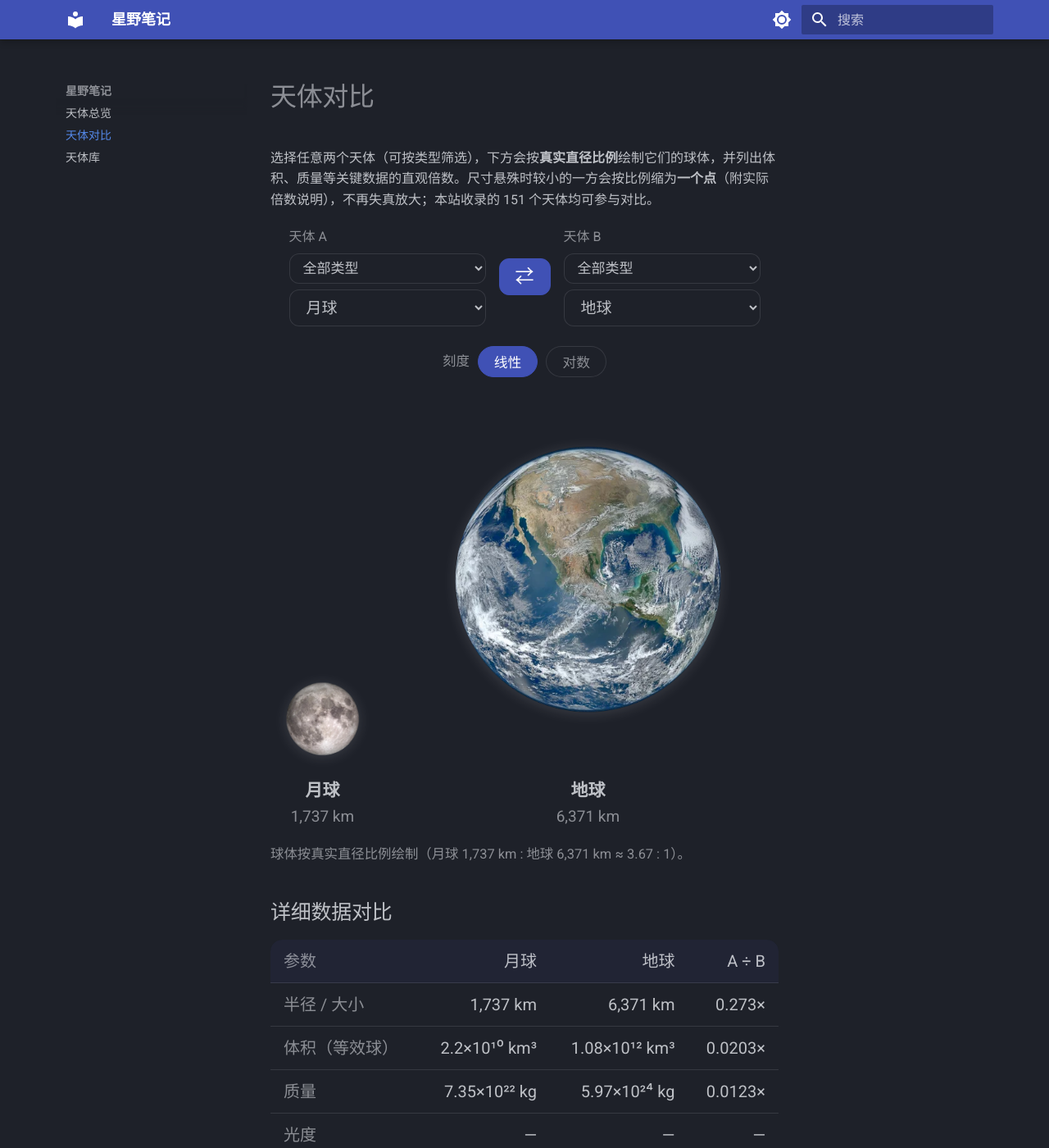
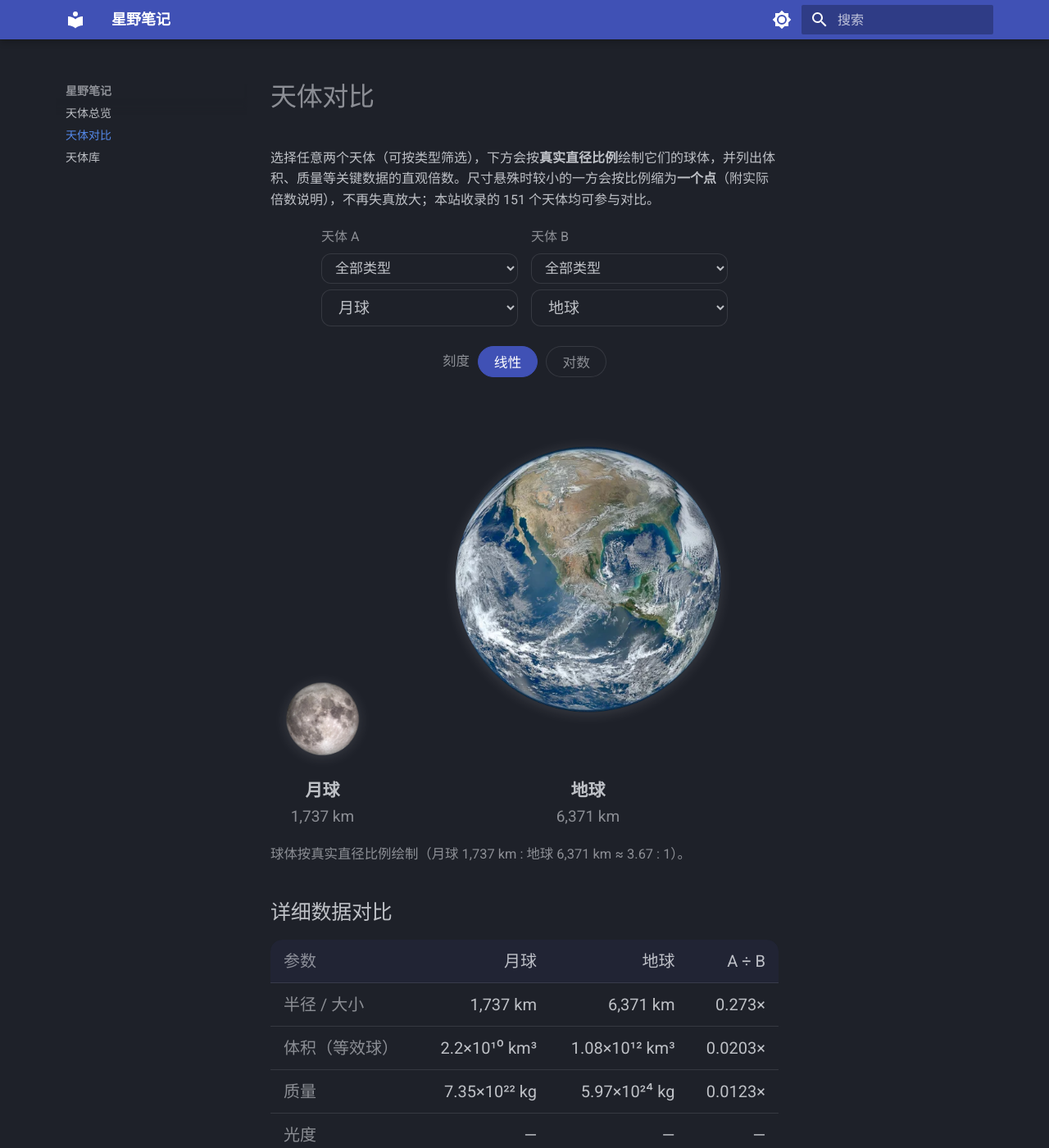
Before and after one commit to yufengwolf/astro-blog, an MkDocs documentation site: the page built from docs/compare.md, in a window 1280 px wide and 1400 px high. Shown: the whole window at 82% size. Built offline with MkDocs 1.6.1 and Material for MkDocs 9.7.7, drawn with Linux system fonts in a browser that asks for light colours.

Commit message:
对比页：移动端内容满宽 + 移除 A/B 交换箭头
- 移动端（<600px）.md-grid 由 90% 改为 100% 满宽：手机屏本就不大，90% 留白浪费，
  平板及以上（≥600）恢复 min(90%,110rem) 上限
- 移除对比页中间「⇄」交换箭头：gen_pages 删 sizecmp-swap 按钮 HTML、compare.js 删
  swapBtn 引用与 click 事件；删 .sizecmp-swap 全部 CSS（主块/桌面档/hover），A/B 直接并排
- CDP 真视口验证：手机 375 网格 100% 满宽、bar 仅 2 个 pick 无 swap；桌面 1280 网格 90% 上限、
  bar 仍 2 pick 无 swap；贴图宽高比保持真实比例不变形

```diff
--- a/docs/compare.md
+++ b/docs/compare.md
@@ -12,7 +12,6 @@
     <select id="sizecmp-cat-a" class="sizecmp-select sizecmp-cat" aria-label="筛选天体 A 的类型"></select>
     <select id="sizecmp-a" class="sizecmp-select" aria-label="选择天体 A"></select>
   </div>
-  <button type="button" id="sizecmp-swap" class="sizecmp-swap" title="交换 A / B" aria-label="交换 A 和 B">⇄</button>
   <div class="sizecmp-pick">
     <span class="sizecmp-label">天体 B</span>
     <select id="sizecmp-cat-b" class="sizecmp-select sizecmp-cat" aria-label="筛选天体 B 的类型"></select>
--- a/docs/js/compare.js
+++ b/docs/js/compare.js
@@ -21,7 +21,6 @@
   var selB = document.getElementById("sizecmp-b");
   var catSelA = document.getElementById("sizecmp-cat-a");
   var catSelB = document.getElementById("sizecmp-cat-b");
-  var swapBtn = document.getElementById("sizecmp-swap");
   var ratiosEl = document.getElementById("sizecmp-ratios");
   var detailEl = document.getElementById("sizecmp-detail");
   var noteEl = document.getElementById("sizecmp-viz-note");
@@ -442,12 +441,6 @@
   selB.addEventListener("change", render);
   catSelA.addEventListener("change", function () { fillSelects(selA.value, selB.value); render(); });
   catSelB.addEventListener("change", function () { fillSelects(selA.value, selB.value); render(); });
-  swapBtn.addEventListener("click", function () {
-    // 分类随天体一起交换，保证两侧 option 必然存在
-    var t = catSelA.value; catSelA.value = catSelB.value; catSelB.value = t;
-    fillSelects(selB.value, selA.value);
-    render();
-  });
   if (toggleEl) {
     toggleEl.querySelectorAll("button").forEach(function (btn) {
       btn.addEventListener("click", function () {
--- a/docs/stylesheets/site.css
+++ b/docs/stylesheets/site.css
@@ -15,7 +15,8 @@
  * 全局
  * ============================================================ */
 .md-grid {
-  max-width: min(90%, 110rem);
+  /* 移动端（<600px）满宽：手机屏本就不大，90% 留白纯属浪费；平板及以上在 ≥600 媒体查询里恢复 90% 上限 */
+  max-width: 100%;
 }
 /* hero / 底部说明区文字限宽，避免拉太宽难读 */
 .astro-hero > * {
@@ -542,10 +543,10 @@
 /* ============================================================
  * 天体对比页 compare.md（基线：移动）
  * ============================================================ */
-/* 选择器：移动端也与桌面一致，A / 交换 / B 横排（不纵向堆叠）；两端均衡分配、不无限拉伸 */
+/* 选择器：移动端也与桌面一致，A / B 横排（不纵向堆叠）；两端均衡分配、不无限拉伸 */
 .sizecmp-bar {
   display: flex;
-  flex-direction: row;          /* 始终横排：A 左 ⇄ B 右，与桌面端布局一致 */
+  flex-direction: row;          /* 始终横排：A 左 B 右，与桌面端布局一致 */
   flex-wrap: wrap;
   align-items: flex-end;
   justify-content: center;
@@ -567,20 +568,6 @@
 .sizecmp-select:focus { outline: 2px solid var(--md-primary-fg-color); outline-offset: 1px; }
 /* 类型筛选下拉：比天体下拉小一号，形成层级 */
 .sizecmp-select.sizecmp-cat { font-size: 0.9rem; padding: 0.5rem 0.7rem; }
-.sizecmp-swap {
-  align-self: center;
-  min-width: 48px;               /* 触摸目标 */
-  min-height: 44px;
-  padding: 0.5rem 1.4rem;
-  font-size: 1.15rem;
-  line-height: 1;
-  border-radius: 0.6rem;
-  border: 1px solid var(--md-primary-fg-color);
-  background: var(--md-primary-fg-color);
-  color: var(--md-primary-bg-color);
-  cursor: pointer;
-  transition: opacity 0.12s ease;
-}
 /* ---- 天体对比可视化（HTML 双列；移动端横排 A 左 B 右；字体不随缩放变小）---- */
 .sizecmp-viz { margin: 0 0 1rem; }
 .sizecmp-viz-canvas { display: block; max-width: 900px; margin: 0 auto; }
@@ -916,7 +903,9 @@
   .dl-card b { display: block; font-size: 0.98rem; }
   .dl-card b::after { content: none; }
   .dl-card span { font-size: 0.8rem; }
-  /* 对比页恢复横排：A ⇄ B 一行 */
+  /* 平板及以上：内容容器恢复 90% 上限（移动端已改为满宽） */
+  .md-grid { max-width: min(90%, 110rem); }
+  /* 对比页恢复横排：A 左 B 右一行 */
   .sizecmp-bar { flex-direction: row; flex-wrap: wrap; align-items: flex-end; justify-content: center; }
   .sizecmp-pick { flex: 1 1 14rem; max-width: 18rem; }
   .sizecmp-select { font-size: 0.95rem; padding: 0.5rem 0.8rem; }
@@ -971,7 +960,6 @@
   .obj-source p { font-size: 0.82rem; }
   .sizecmp-pick { flex: 0 1 auto; }
   .sizecmp-select { min-width: 12rem; max-width: 18rem; font-size: 0.95rem; }
-  .sizecmp-swap { min-width: 0; min-height: 0; padding: 0.5rem 0.95rem; }
   .sizecmp-ratio-big { font-size: 2.4rem; }
   .sizecmp-table { font-size: 1rem; }
   .sizecmp-table th, .sizecmp-table td { padding: 0.5rem 0.8rem; }
@@ -997,7 +985,6 @@
     color: var(--md-primary-fg-color);
   }
   .dl-card:hover { transform: translateY(-2px); }
-  .sizecmp-swap:hover { opacity: 0.88; }
   .astro-article-list li a:hover {
     background: color-mix(in srgb, var(--md-primary-fg-color) 10%, transparent);
   }
```
Also changed, not shown: 1 other file.
